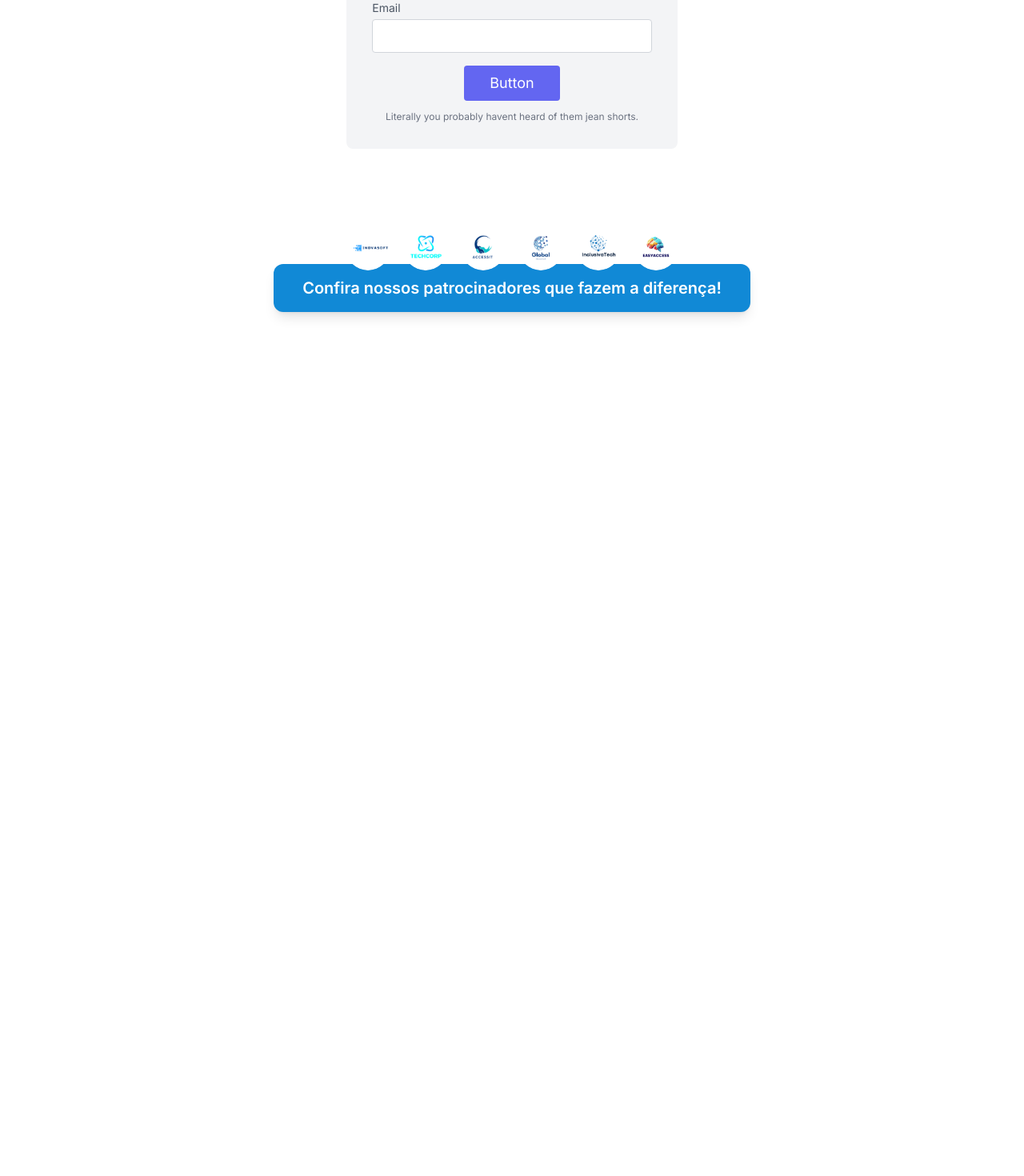
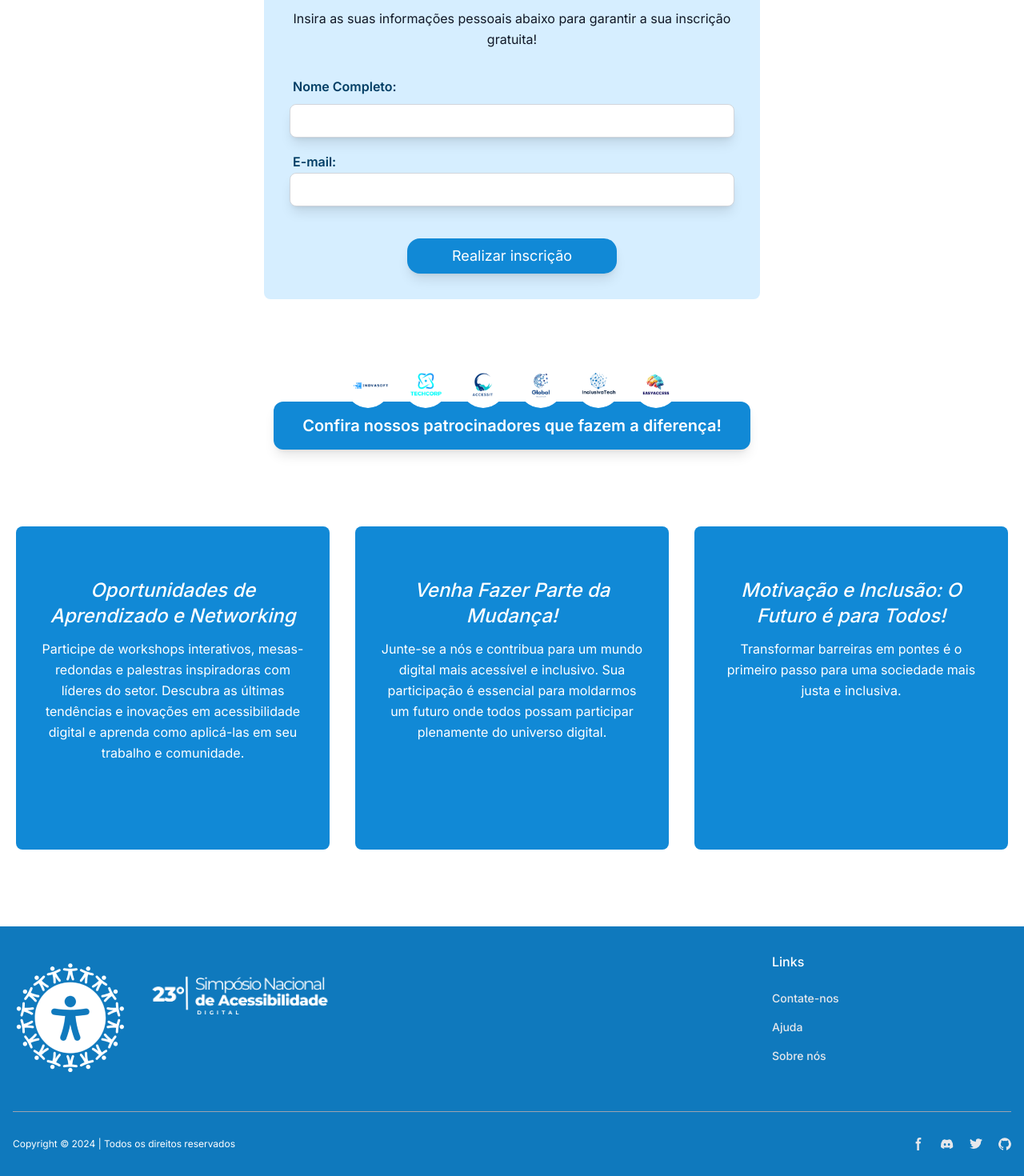
Before and after one commit to WalterNagawo/acessibilidade-digital, a Next.js app: page / in a window 1280 px wide. Shown: the part 2517-3987 px from the top of the page at 80% size. Before the commit the page ends 2987 px from the top, so only its background shows below. Built offline with nearby package versions, Linux system fonts and the light colour scheme.

Commit message:
Ajustes na Home

```diff
--- a/src/app/layout.tsx
+++ b/src/app/layout.tsx
@@ -2,6 +2,7 @@ import type { Metadata } from "next";
 import { Inter } from "next/font/google";
 import "./globals.css";
 import Navbar from "@/components/Navbar";
+import Footer from "@/components/Footer";
 
 const inter = Inter({ subsets: ["latin"] });
 
@@ -20,6 +21,7 @@ export default function RootLayout({
       <body className={inter.className}>
         <Navbar />
         {children}
+        <Footer />
       </body>
     </html>
   );
--- a/src/app/page.tsx
+++ b/src/app/page.tsx
@@ -4,6 +4,8 @@ import Blog from "@/components/homePage/Blog";
 import Team from "@/components/homePage/Team";
 import Enroll from "@/components/homePage/Enroll";
 import Sponsors from "@/components/homePage/Sponsors";
+import Banner from "@/components/homePage/Banner";
+import BlogSection from "@/components/homePage/BlogSection";
 
 export default function Home() {
   return (
@@ -12,8 +14,10 @@ export default function Home() {
       <StatisticsSection />
       <Blog />
       <Team />
+      <Banner />
       <Enroll />
       <Sponsors />
+      <BlogSection />
     </div>
   );
 }
--- /dev/null
+++ b/src/components/Footer.tsx
@@ -0,0 +1,146 @@
+// components/Footer.tsx
+import React from "react";
+import Image from "next/image";
+
+const Footer: React.FC = () => {
+  return (
+    <footer className="bg-customBlueBgFooter">
+      <div className="mx-auto w-full max-w-screen-xl p-4 py-6 lg:py-8">
+        <div className="md:flex md:justify-between">
+          <div className="mb-6 md:mb-0">
+            <a href="#">
+              <span className="sr-only">Your Company</span>
+              <div className="flex items-center space-x-4">
+                <Image
+                  className="h-auto w-auto"
+                  src="/logo-footer.png"
+                  alt="Conserta Aqui "
+                  width={151}
+                  height={167}
+                />
+                <Image
+                  alt="Logo2"
+                  src="/logo-footer2.png"
+                  width={500}
+                  height={341}
+                  className="h-40 w-auto"
+                />
+              </div>
+            </a>
+          </div>
+          <div className="grid grid-cols-2 gap-8 sm:gap-6 sm:grid-cols-3">
+            <div>
+              <h2 className="mb-6 text-base font-medium text-white">Links</h2>
+              <ul className="text-gray-200 text-sm font-medium">
+                <li className="mb-4">
+                  <a href="https://flowbite.com/" className="hover:underline">
+                    Contate-nos
+                  </a>
+                </li>
+                <li className="mb-4">
+                  <a
+                    href="https://tailwindcss.com/"
+                    className="hover:underline"
+                  >
+                    Ajuda
+                  </a>
+                </li>
+                <li className="mb-4">
+                  <a
+                    href="https://tailwindcss.com/"
+                    className="hover:underline"
+                  >
+                    Sobre nós
+                  </a>
+                </li>
+              </ul>
+            </div>
+          </div>
+        </div>
+        <hr className="my-6 border-gray-400 sm:mx-auto lg:my-8" />
+        <div className="sm:flex sm:items-center sm:justify-between">
+          <span className="text-xs text-white sm:text-center">
+            Copyright{" "}
+            <a href="https://flowbite.com/" className="hover:underline">
+              © 2024{" "}
+            </a>
+            | Todos os direitos reservados
+          </span>
+          <div className="flex mt-4 sm:justify-center sm:mt-0">
+            <a href="#" className="text-gray-200 hover:text-gray-900">
+              <svg
+                className="w-4 h-4"
+                aria-hidden="true"
+                xmlns="http://www.w3.org/2000/svg"
+                fill="currentColor"
+                viewBox="0 0 8 19"
+              >
+                <path
+                  fillRule="evenodd"
+                  d="M6.135 3H8V0H6.135a4.147 4.147 0 0 0-4.142 4.142V6H0v3h2v9.938h3V9h2.021l.592-3H5V3.591A.6.6 0 0 1 5.592 3h.543Z"
+                  clipRule="evenodd"
+                />
+              </svg>
+              <span className="sr-only">Facebook page</span>
+            </a>
+            <a
+              href="#"
+              className="text-gray-200 hover:text-gray-900 dark:hover:text-white ms-5"
+            >
+              <svg
+                className="w-4 h-4"
+                aria-hidden="true"
+                xmlns="http://www.w3.org/2000/svg"
+                fill="currentColor"
+                viewBox="0 0 21 16"
+              >
+                <path d="M16.942 1.556a16.3 16.3 0 0 0-4.126-1.3 12.04 12.04 0 0 0-.529 1.1 15.175 15.175 0 0 0-4.573 0 11.585 11.585 0 0 0-.535-1.1 16.274 16.274 0 0 0-4.129 1.3A17.392 17.392 0 0 0 .182 13.218a15.785 15.785 0 0 0 4.963 2.521c.41-.564.773-1.16 1.084-1.785a10.63 10.63 0 0 1-1.706-.83c.143-.106.283-.217.418-.33a11.664 11.664 0 0 0 10.118 0c.137.113.277.224.418.33-.544.328-1.116.606-1.71.832a12.52 12.52 0 0 0 1.084 1.785 16.46 16.46 0 0 0 5.064-2.595 17.286 17.286 0 0 0-2.973-11.59ZM6.678 10.813a1.941 1.941 0 0 1-1.8-2.045 1.93 1.93 0 0 1 1.8-2.047 1.919 1.919 0 0 1 1.8 2.047 1.93 1.93 0 0 1-1.8 2.045Zm6.644 0a1.94 1.94 0 0 1-1.8-2.045 1.93 1.93 0 0 1 1.8-2.047 1.918 1.918 0 0 1 1.8 2.047 1.93 1.93 0 0 1-1.8 2.045Z" />
+              </svg>
+              <span className="sr-only">Discord community</span>
+            </a>
+            <a
+              href="#"
+              className="text-gray-200 hover:text-gray-900 dark:hover:text-white ms-5"
+            >
+              <svg
+                className="w-4 h-4"
+                aria-hidden="true"
+                xmlns="http://www.w3.org/2000/svg"
+                fill="currentColor"
+                viewBox="0 0 20 17"
+              >
+                <path
+                  fillRule="evenodd"
+                  d="M20 1.892a8.178 8.178 0 0 1-2.355.635 4.074 4.074 0 0 0 1.8-2.235 8.344 8.344 0 0 1-2.605.98A4.13 4.13 0 0 0 13.85 0a4.068 4.068 0 0 0-4.1 4.038 4 4 0 0 0 .105.919A11.705 11.705 0 0 1 1.4.734a4.006 4.006 0 0 0 1.268 5.392 4.165 4.165 0 0 1-1.859-.5v.05A4.057 4.057 0 0 0 4.1 9.635a4.19 4.19 0 0 1-1.856.07 4.108 4.108 0 0 0 3.831 2.807A8.36 8.36 0 0 1 0 14.184 11.732 11.732 0 0 0 6.291 16 11.502 11.502 0 0 0 17.964 4.5c0-.177 0-.35-.012-.523A8.143 8.143 0 0 0 20 1.892Z"
+                  clipRule="evenodd"
+                />
+              </svg>
+              <span className="sr-only">Twitter page</span>
+            </a>
+            <a
+              href="#"
+              className="text-gray-200 hover:text-gray-900 dark:hover:text-white ms-5"
+            >
+              <svg
+                className="w-4 h-4"
+                aria-hidden="true"
+                xmlns="http://www.w3.org/2000/svg"
+                fill="currentColor"
+                viewBox="0 0 20 20"
+              >
+                <path
+                  fillRule="evenodd"
+                  d="M10 .333A9.911 9.911 0 0 0 6.866 19.65c.5.092.678-.215.678-.477 0-.237-.01-1.017-.014-1.845-2.757.6-3.338-1.169-3.338-1.169a2.627 2.627 0 0 0-1.1-1.451c-.9-.615.07-.6.07-.6a2.084 2.084 0 0 1 1.518 1.021 2.11 2.11 0 0 0 2.884.823c.044-.503.268-.973.63-1.325-2.2-.25-4.516-1.1-4.516-4.9A3.832 3.832 0 0 1 4.7 7.068a3.56 3.56 0 0 1 .095-2.623s.832-.266 2.726 1.016a9.409 9.409 0 0 1 4.962 0c1.89-1.282 2.717-1.016 2.717-1.016.366.83.402 1.768.1 2.623a3.827 3.827 0 0 1 1.02 2.659c0 3.807-2.319 4.644-4.525 4.889a2.366 2.366 0 0 1 .673 1.834c0 1.326-.012 2.394-.012 2.72 0 .263.18.572.681.475A9.911 9.911 0 0 0 10 .333Z"
+                  clipRule="evenodd"
+                />
+              </svg>
+              <span className="sr-only">GitHub account</span>
+            </a>
+          </div>
+        </div>
+      </div>
+    </footer>
+  );
+};
+
+export default Footer;
--- a/src/components/Navbar.tsx
+++ b/src/components/Navbar.tsx
@@ -54,7 +54,7 @@ export default function Navbar() {
           ))}
         </div>
         <div className="hidden lg:flex lg:flex-1 lg:justify-end">
-          <button className="rounded-2xl bg-customBlue text-white px-8 py-2 text-lg font-semibold leading-6 hover:bg-indigo-500">
+          <button className="rounded-2xl bg-customBlue text-white px-8 py-2 text-lg font-semibold leading-6 hover:bg-customBlue2">
             Inscreva-se
           </button>
         </div>
--- /dev/null
+++ b/src/components/homePage/Banner.tsx
@@ -0,0 +1,20 @@
+import { XMarkIcon } from "@heroicons/react/20/solid";
+
+export default function Banner() {
+  return (
+    <div>
+      <div className="flex flex-col text-center w-full mb-10">
+        <h1 className="sm:text-4xl text-3xl font-semibold title-font text-customBlue">
+          Inscreva-se Agora
+        </h1>
+      </div>
+      <div className="relative flex items-center justify-center bg-customBluePanel px-6 py-10">
+        <p className="text-lg leading-6 text-white font-medium text-center">
+          Não perca essa oportunidade única de aprendizado e conexão. Garanta já
+          a sua vaga no 23º Simpósio Nacional de Acessibilidade Digital e faça
+          parte dessa transformação.
+        </p>
+      </div>
+    </div>
+  );
+}
--- /dev/null
+++ b/src/components/homePage/BlogSection.tsx
@@ -0,0 +1,38 @@
+export default function BlogSection() {
+  const posts = [
+    {
+      title: "Oportunidades de Aprendizado e Networking",
+      description:
+        "Participe de workshops interativos, mesas-redondas e palestras inspiradoras com líderes do setor. Descubra as últimas tendências e inovações em acessibilidade digital e aprenda como aplicá-las em seu trabalho e comunidade.",
+    },
+    {
+      title: "Venha Fazer Parte da Mudança!",
+      description:
+        "Junte-se a nós e contribua para um mundo digital mais acessível e inclusivo. Sua participação é essencial para moldarmos um futuro onde todos possam participar plenamente do universo digital.",
+    },
+    {
+      title: "Motivação e Inclusão: O Futuro é para Todos!",
+      description:
+        "Transformar barreiras em pontes é o primeiro passo para uma sociedade mais justa e inclusiva.",
+    },
+  ];
+
+  return (
+    <section className="text-white body-font">
+      <div className="container px-5 py-24 mx-auto">
+        <div className="flex flex-wrap -m-4">
+          {posts.map((post, index) => (
+            <div key={index} className="p-4 lg:w-1/3">
+              <div className="h-full bg-customBlue px-8 pt-16 pb-24 rounded-lg overflow-hidden text-center relative">
+                <h1 className="title-font sm:text-2xl text-xl font-medium text-white mb-3 italic">
+                  {post.title}
+                </h1>
+                <p className="leading-relaxed mb-3">{post.description}</p>
+              </div>
+            </div>
+          ))}
+        </div>
+      </div>
+    </section>
+  );
+}
--- a/src/components/homePage/Enroll.tsx
+++ b/src/components/homePage/Enroll.tsx
@@ -1,59 +1,45 @@
 "use client";
-
-import { useState } from "react";
 
 export default function Enroll() {
   return (
     <section className="text-gray-600 body-font">
-      <div className="container px-5 py-24 mx-auto flex flex-col items-center">
-        {/* <div className="w-full lg:w-3/5 md:w-1/2 mb-10">
-          <h1 className="title-font font-medium text-3xl text-gray-900 text-center">
-            Slow-carb next level shoindcgoitch ethical authentic, poko scenester
-          </h1>
-          <p className="leading-relaxed mt-4 text-center">
-            Poke slow-carb mixtape knausgaard, typewriter street art gentrify
-            hammock starladder roathse. Craies vegan tousled etsy austin.
-          </p>
-        </div> */}
-        <div className="w-full lg:w-2/6 md:w-1/2 bg-gray-100 rounded-lg p-8 flex flex-col items-center md:mt-0">
-          <p className="leading-relaxed mt-4 text-center">
+      <div className="container px-5 py-10 mx-auto flex flex-col items-center mb-10">
+        <div className="w-full lg:w-3/6 md:w-1/2 text-gray-900 bg-customBlueBg2 rounded-lg p-8 flex flex-col items-center md:mt-0">
+          <p className="leading-relaxed mt-4 text-center mb-8">
             Insira as suas informações pessoais abaixo para garantir a sua
             inscrição gratuita!
           </p>
-          {/* <h2 className="text-gray-900 text-lg font-medium title-font mb-5">
-            Sign Up
-          </h2> */}
           <div className="relative mb-4 w-full">
             <label
               htmlFor="full-name"
-              className="leading-7 text-sm text-gray-600"
+              className="leading-7 text-normal text-customBlue3 font-semibold m-1"
             >
-              Full Name
+              Nome Completo:
             </label>
             <input
               type="text"
               id="full-name"
               name="full-name"
-              className="w-full bg-white rounded border border-gray-300 focus:border-indigo-500 focus:ring-2 focus:ring-indigo-200 text-base outline-none text-gray-700 py-1 px-3 leading-8 transition-colors duration-200 ease-in-out"
+              className="mt-2 w-full shadow-lg bg-white rounded-lg border border-gray-300 focus:border-customBlue focus:ring-2 focus:ring-indigo-200 text-base outline-none text-gray-700 py-1 px-3 leading-8 transition-colors duration-200 ease-in-out"
             />
           </div>
-          <div className="relative mb-4 w-full">
-            <label htmlFor="email" className="leading-7 text-sm text-gray-600">
-              Email
+          <div className="relative mb-10 w-full">
+            <label
+              htmlFor="email"
+              className="leading-7 text-normal text-customBlue3 font-semibold m-1"
+            >
+              E-mail:
             </label>
             <input
               type="email"
               id="email"
               name="email"
-              className="w-full bg-white rounded border border-gray-300 focus:border-indigo-500 focus:ring-2 focus:ring-indigo-200 text-base outline-none text-gray-700 py-1 px-3 leading-8 transition-colors duration-200 ease-in-out"
+              className="w-full shadow-lg bg-white rounded-lg border border-gray-300 focus:border-customBlue focus:ring-2 focus:ring-indigo-200 text-base outline-none text-gray-700 py-1 px-3 leading-8 transition-colors duration-200 ease-in-out"
             />
           </div>
-          <button className="text-white bg-indigo-500 border-0 py-2 px-8 focus:outline-none hover:bg-indigo-600 rounded text-lg">
-            Button
+          <button className="text-white bg-customBlue border-0 py-2 px-14 focus:outline-none hover:bg-customBlue2 rounded-2xl text-lg shadow-lg">
+            Realizar inscrição
           </button>
-          <p className="text-xs text-gray-500 mt-3 text-center">
-            Literally you probably havent heard of them jean shorts.
-          </p>
         </div>
       </div>
     </section>
--- a/src/components/homePage/Sponsors.tsx
+++ b/src/components/homePage/Sponsors.tsx
@@ -23,7 +23,7 @@ const people = [
 
 export default function Sponsors() {
   return (
-    <div className="bg-white relative mb-20">
+    <div className="bg-white relative">
       <div className="mx-auto max-w-7xl px-6 lg:px-8 flex flex-col items-center relative z-10">
         <ul role="list" className="flex gap-x-2 sm:gap-x-4 -mb-2 z-10">
           {people.map((person, index) => (
--- a/tailwind.config.ts
+++ b/tailwind.config.ts
@@ -11,8 +11,12 @@ const config: Config = {
       colors: {
         customBlue: "#1189D6",
         customBlue2: "#0C79BE",
+        customBlue3: "#003D64",
         customBlueBg: "#E7F1F8",
+        customBlueBg2: "#D6EEFF",
         customBlueBorder: "#A8BBFF",
+        customBluePanel: "#0A7AC2",
+        customBlueBgFooter: "#0F79BD"
       },
     },
   },
```
Also changed, not shown: public/logo-footer.png (added), public/logo-footer2.png (added).
